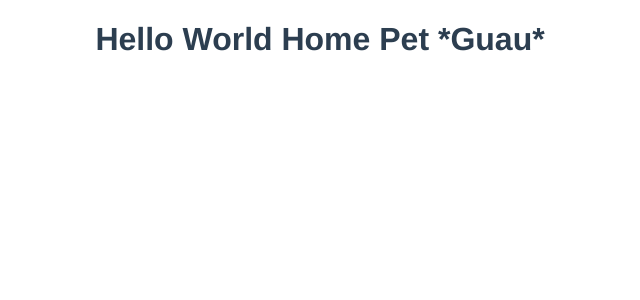
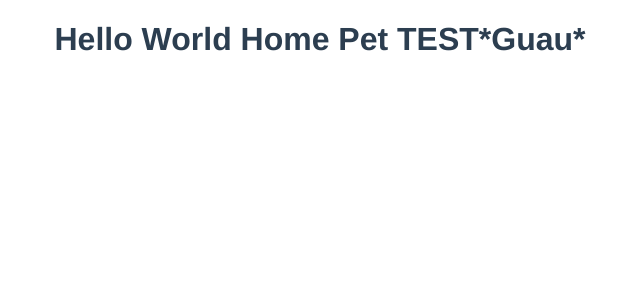
Before and after one commit to HomePetDev/homepet-frontend, a Vue app: page / in a window 1280 px wide. Shown: the top 300 px of the page, without its empty margins (320-960 px from the left). Built offline with nearby package versions, Linux system fonts and the light colour scheme.

Commit message:
:heavy_check_mark: Checking Test

```diff
--- a/src/views/Home.vue
+++ b/src/views/Home.vue
@@ -1,5 +1,5 @@
 <template>
-   <h1>Hello World Home Pet *Guau*</h1>
+   <h1>Hello World Home Pet  TEST*Guau*</h1>
 </template>
 
 <script>
```
